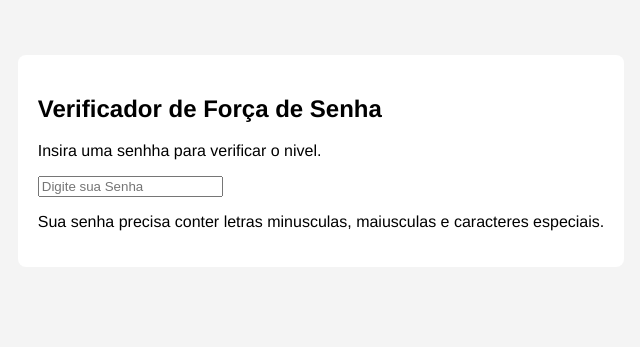
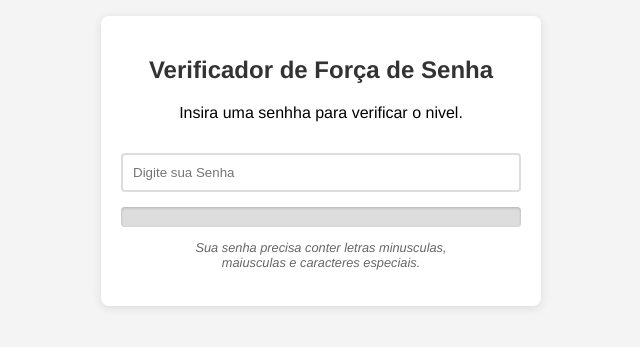
Before and after one commit to FeehOliveira/Projeto-Verificador-de-For-a-de-Senha-com-JavaScript, a plain HTML site: page index.html in a window 1280 px wide. Shown: the part 239-586 px from the top of the page, without its empty margins (319-959 px from the left). Drawn offline with Linux system fonts and the light colour scheme.

Commit message:
start js

```diff
--- a/script.js
+++ b/script.js
@@ -0,0 +1,5 @@
+const passwordInput = document.querySelector("#passwordInput");
+
+passwordInput.addEventListener("input", function(){
+    console.log('asd');
+})
--- a/styles.css
+++ b/styles.css
@@ -12,5 +12,49 @@ body {
     background-color: #fff;
     padding: 20px;
     border-radius: 8px;
-    box-shadow: 0 2px 10px rgba(0, 0, 0, ,0.1);
+    box-shadow: 0 2px 10px rgba(0, 0, 0, 0.1);
+    text-align: center;
+    width: 400px;
 }
+
+h2 {
+    color: #333;
+}
+
+input[type="password"] {
+    width: 100%;
+    padding: 10px;
+    box-sizing: border-box;
+    border: 2px solid #ddd;
+    border-radius: 4px;
+    margin: 15px 0;
+}
+
+.password-strength-bar {
+    width: 100%;
+    height: 20px;
+    background-color: #ddd;
+    border-radius: 4px;
+    box-shadow: inset 0 1px 3px rgba(0, 0, 0, 0.2);
+    overflow: hidden;
+}
+
+.strength-indicator {
+    height: 100%;
+    width: 0;
+    background-color: #e70b0b;
+    transition: width .5ease, background-color 0.5s ease-in;
+}
+
+#password-strength-text {
+    color: #666;
+    font-size: 0.8rem;
+}
+
+#tip {
+    font-style: italic;
+    color: #666;
+    font-size: 0.8rem;
+    max-width: 70%;
+    margin: 0 auto 10px;
+}
```
